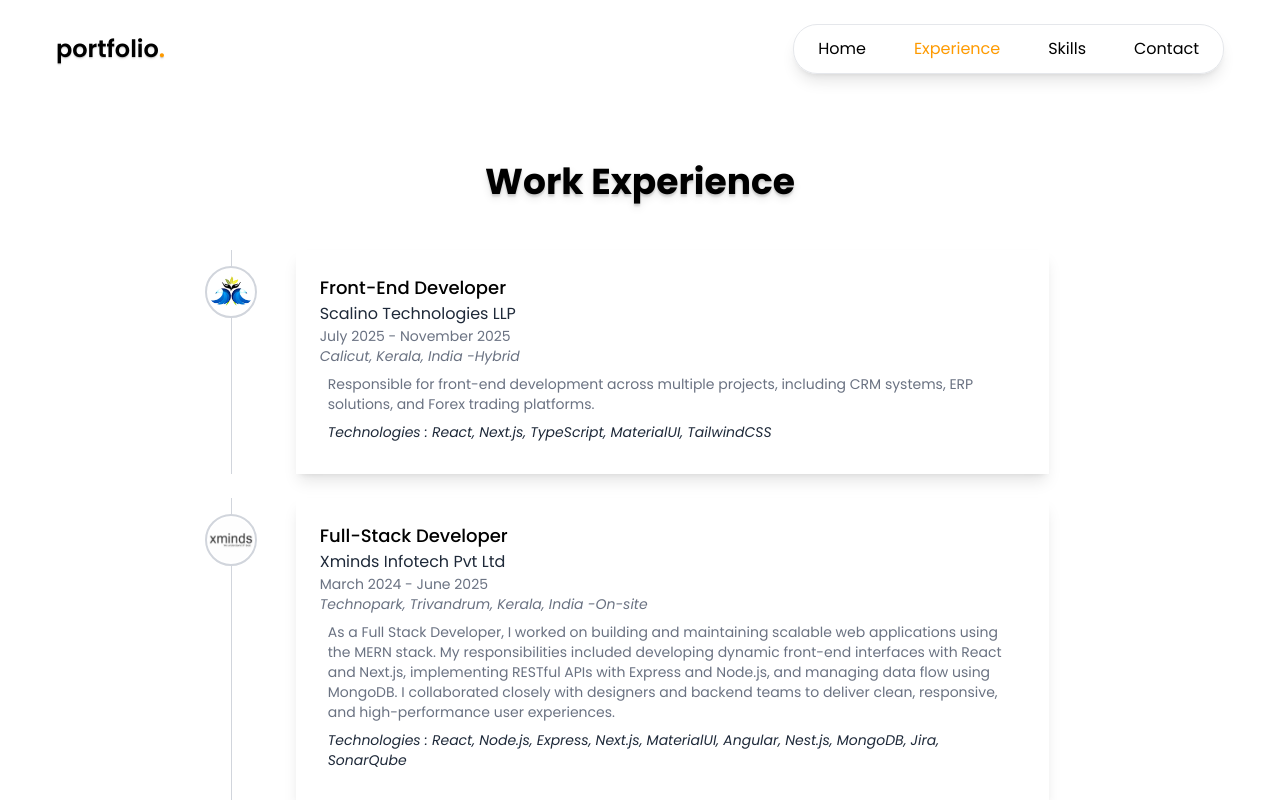
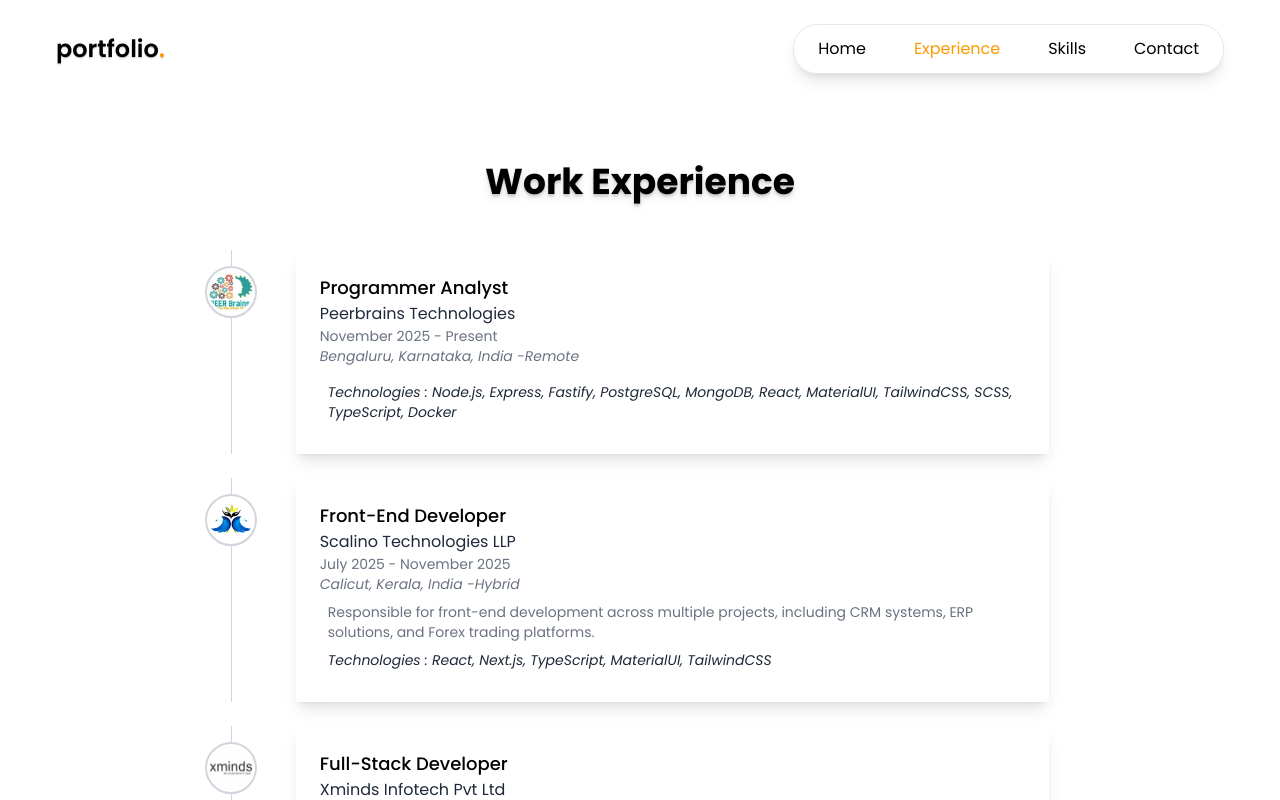
Before and after one commit to harikrishnaa5/Portfolio, a React (Vite) app: page /experience in a window 1280 px wide. Shown: the top 800 px of the page. Built offline with nearby package versions, Linux system fonts and the light colour scheme.

Commit message:
updated skills, and work experience with peerbrains

```diff
--- a/src/constants.js
+++ b/src/constants.js
@@ -10,10 +10,12 @@
 import TypeScriptLogo from "./assets/typescript-logo.svg";
 import SCSSLogo from "./assets/scss-logo.png";
 import XmindsLogo from "./assets/xminds-logo.jpg";
+import PeerbrainsLogo from "./assets/peerbrains-logo.webp";
 import MUILogo from "./assets/materialUI-logo.png";
 import Scalino from "./assets/scalino-logo.png";
 import ReduxLogo from "./assets/saga.webp";
 import PythonLogo from "./assets/python-logo.webp";
+import FastifyLogo from "./assets/fastify-logo.png";
 import PostgresLogo from "./assets/postgres-logo.webp";
 
 export const navMenu = [
@@ -111,6 +113,11 @@
         img: TypeScriptLogo,
     },
     {
+        key: "fastify",
+        name: "Fastify",
+        img: FastifyLogo,
+    },
+    {
         key: "python",
         name: "Python",
         img: PythonLogo,
@@ -118,11 +125,23 @@
 ];
 
 export const connectMe = {
-    Email: "harikrishnaswathi14@gmail.com",
+    Email: "harikrishnaaa1111@gmail.com",
     Phone: "+91 9497769002",
 };
 
 export const workExperience = [
+    {
+        id: 0,
+        logo: PeerbrainsLogo,
+        companyName: "Peerbrains Technologies",
+        website: "",
+        duration: "November 2025 - Present",
+        location: "Bengaluru, Karnataka, India  -Remote",
+        role: "Programmer Analyst",
+        techStack: "Node.js, Express, Fastify, PostgreSQL, MongoDB, React, MaterialUI, TailwindCSS, SCSS, TypeScript, Docker",
+        description:
+            "",
+    },
     {
         id: 1,
         logo: Scalino,
```
Also changed, not shown: src/assets/fastify-logo.png (added), src/assets/peerbrains-logo.webp (added).
